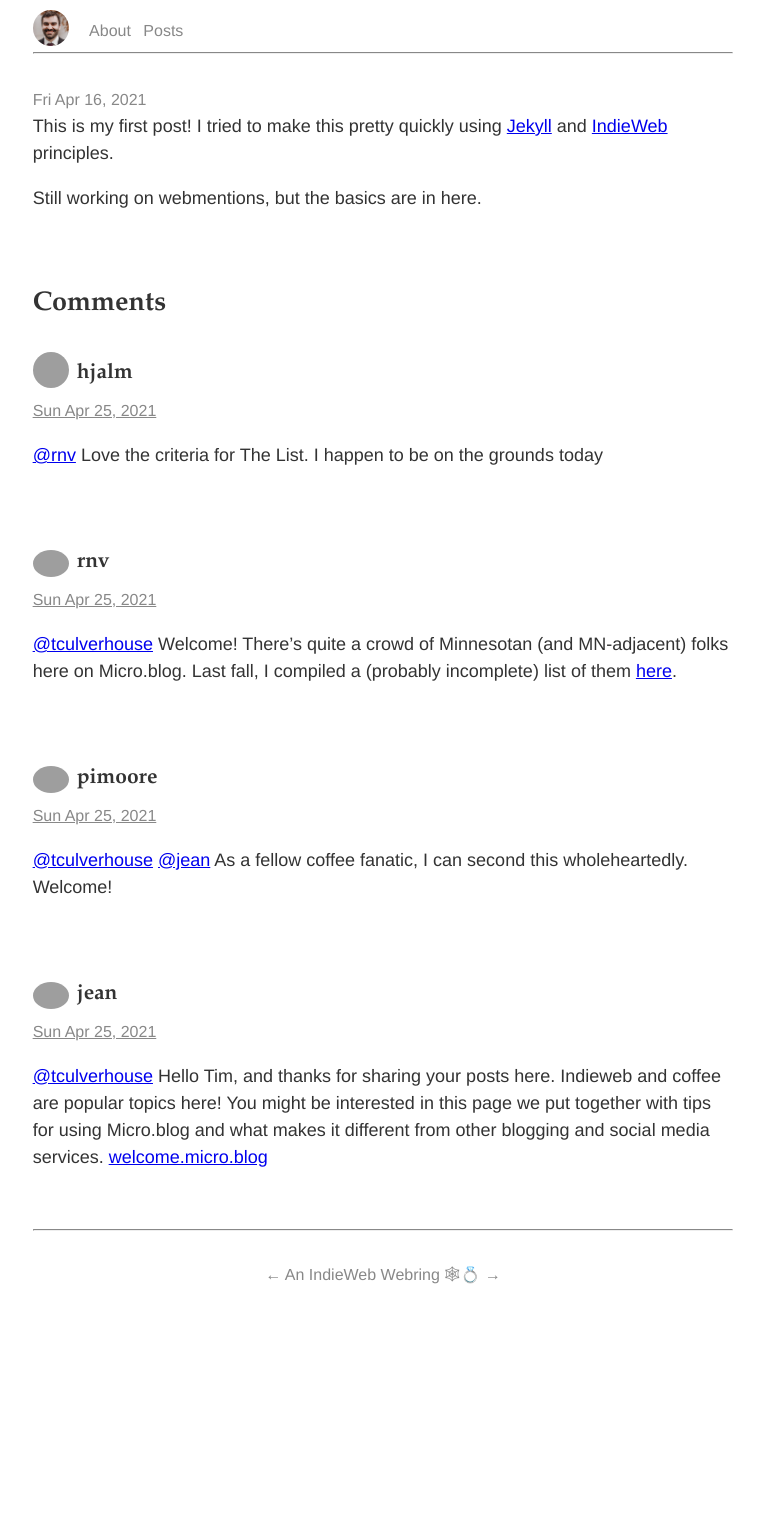
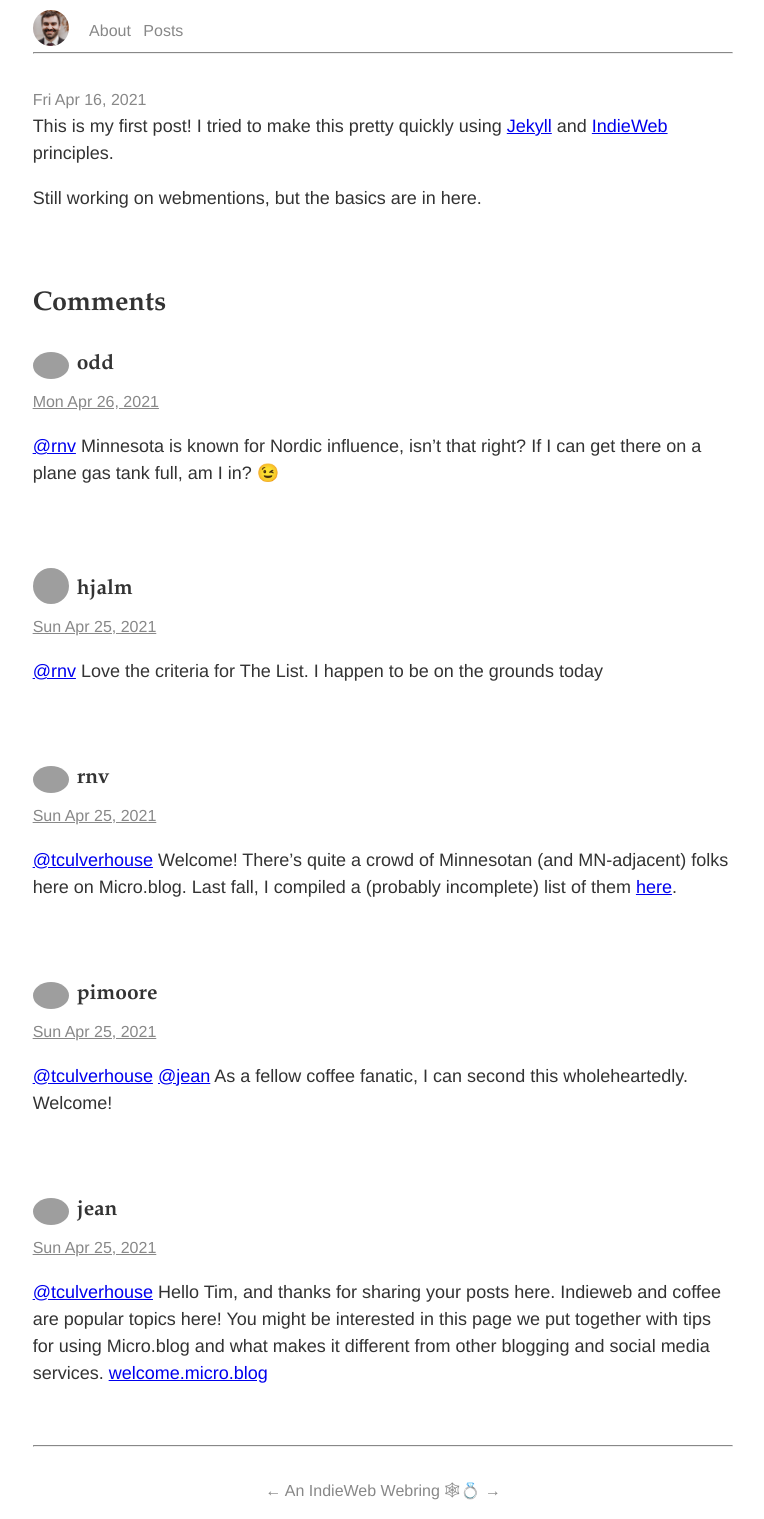
Before and after one commit to rockorager/rockorager.github.com, a Jekyll site: the page built from _posts/2021-04-16-first-post.md, in a window 1280 px wide. Shown: the whole page, without its empty margins (257-1021 px from the left). Built offline with Jekyll 4.4.1, drawn with Linux system fonts in a browser that asks for light colours; before the commit the page ends 1303 px from its top, so only the background shows below that; grey boxes are pictures that could not be loaded.

Commit message:
Update webmentions.json

```diff
--- a/_data/webmentions.json
+++ b/_data/webmentions.json
@@ -1,5 +1,30 @@
 {
     "links": [
+        {
+            "source": "https://micro.blog/odd/11370907",
+            "verified": true,
+            "verified_date": "2021-04-26T02:43:13+00:00",
+            "id": 1133042,
+            "private": false,
+            "data": {
+                "author": {
+                    "name": "odd",
+                    "url": "https://micro.blog/odd",
+                    "photo": "https://webmention.io/avatar/micro.blog/50cab939bfeb3ce9a4c09f8f24f00a776e8b4a91ced55e5a082d5bfe13ec1b8f.jpg"
+                },
+                "url": "https://micro.blog/odd/11370907",
+                "name": null,
+                "content": "<p><a href=\"https://micro.blog/rnv\">@rnv</a> Minnesota is known for Nordic influence, isn’t that right? If I can get there on a plane gas tank full, am I in? 😉</p>",
+                "published": "2021-04-26T02:43:06+00:00",
+                "published_ts": 1619404986
+            },
+            "activity": {
+                "type": "reply",
+                "sentence": "odd commented '@rnv Minnesota is known for Nordic influence, isn’t that right? If I can get the...' on a post https://timculverhouse.com/notes/2021-04-16-first-post.html",
+                "sentence_html": "<a href=\"https://micro.blog/odd\">odd</a> commented '@rnv Minnesota is known for Nordic influence, isn’t that right? If I can get the...' on a post <a href=\"https://timculverhouse.com/notes/2021-04-16-first-post.html\">https://timculverhouse.com/notes/2021-04-16-first-post.html</a>"
+            },
+            "target": "https://timculverhouse.com/notes/2021-04-16-first-post.html"
+        },
         {
             "source": "https://micro.blog/hjalm/11369217",
             "verified": true,
```
